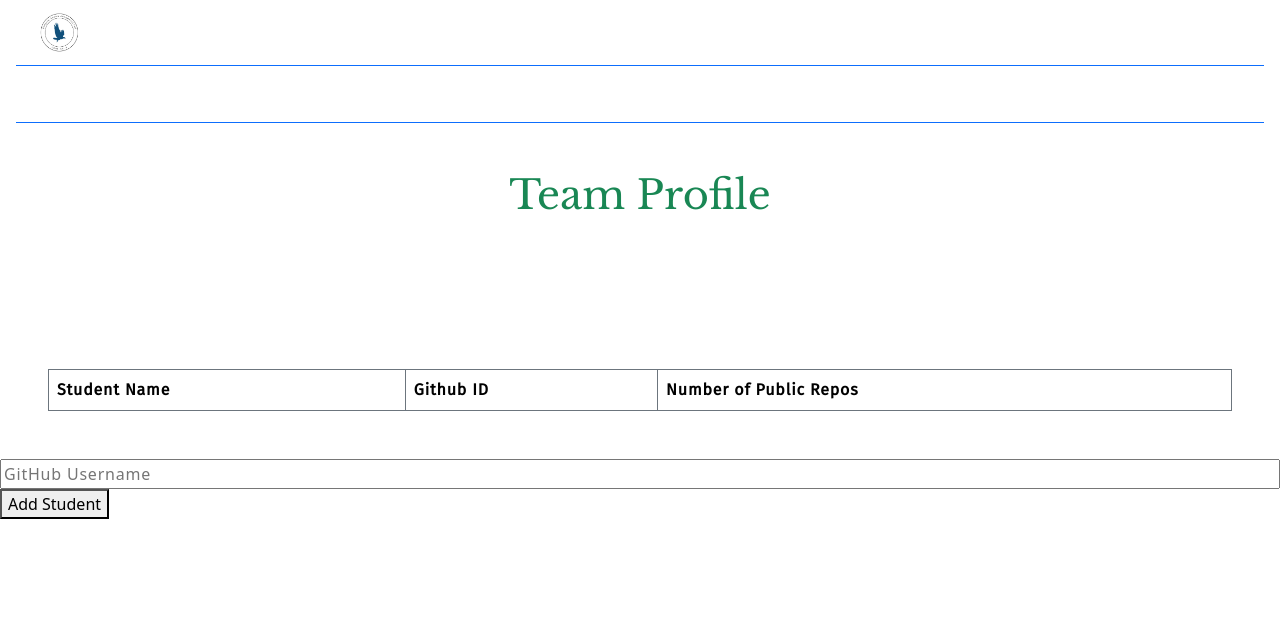
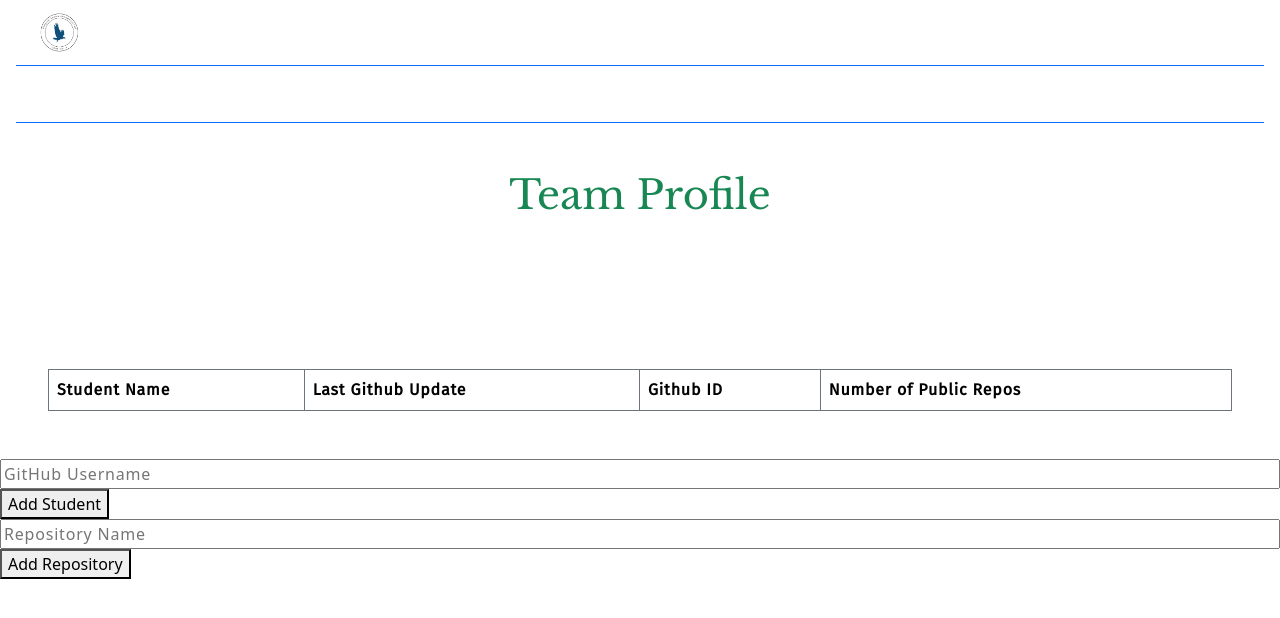
Before and after one commit to saumyapalk23/codingprojfontend, a Jekyll site: the page built from teamProfileDatabaseGITHUBAPITEST copy.md, in a window 1280 px wide. Shown: the top 618 px of the page. Built offline with Jekyll 4.4.1, drawn with Linux system fonts in a browser that asks for light colours; our own code applies the rules of GitHub Pages for plain Markdown files; the repository's description, which GitHub fills in, is left out; part of the change alters nothing that is shown.

````diff
--- a/teamProfileDatabaseGITHUBAPITEST copy.md
+++ b/teamProfileDatabaseGITHUBAPITEST copy.md
@@ -8,6 +8,7 @@
                 <thead>
                     <tr>
                         <th scope="col"> Student Name </th>
+                        <th scope="col"> Last Github Update </th>
                         <th scope="col"> Github ID </th>
                         <!-- <th scope="col">Blog</th>
                         <th scope="col">Github Insights</th> -->
@@ -24,6 +25,8 @@
             <input type="text" id="username" placeholder="GitHub Username">
             <button onclick="addStudent()">Add Student</button>
             <!--<button onclick="fetchTotalCommits()">Fetch Total Commits</button> -->
+			<input type="text" id="repo" placeholder="Repository Name">
+			<button onclick="addRepo()">Add Repository</button>
         </div>
         <script>
             function addStudent() {
@@ -38,6 +41,8 @@
                 var newRow = tableBody.insertRow();
                 var studentNameCell = newRow.insertCell();
                 studentNameCell.textContent = " ";
+                var lastUpdateCell = newRow.insertCell();
+                lastUpdateCell.textContent = " ";
                 var userNameCell = newRow.insertCell();
                 userNameCell.textContent = userNameInput.value;
                 var totalCommitsCell = newRow.insertCell();
@@ -46,7 +51,7 @@
                 var fetchCommitsButton = document.createElement('button');
                 fetchCommitsButton.textContent = 'Fetch Data';
                 fetchCommitsButton.onclick = function() {
-                fetchTotalCommits(userNameInput.value, studentNameCell, totalCommitsCell);
+                fetchGitData(userNameInput.value, studentNameCell, totalCommitsCell, lastUpdateCell);
                 };
                 buttonCell.appendChild(fetchCommitsButton);
                 //reset fields
@@ -56,19 +61,53 @@
                 // row.insertCell(1).innerHTML = userName.value;
                 // row.insertCell(2).innerHTML = 0;
         }
-        function fetchTotalCommits(username, studentCell, commitsCell) {
+		function addRepo(){
+			var repoNameInput = document.getElementById("repo")
+			var repoName = repoNameInput.value;
+			var tableHeader = document.querySelector('#table-container thead tr');
+			var tableBody = document.getElementById('students');
+			var rows = tableBody.getElementsByTagName('tr');
+			var newHeaderCell = document.createElement('th');
+			newHeaderCell.textContent = repoName;
+			tableHeader.appendChild(newHeaderCell);
+			var newHeaderCell = document.createElement('th');
+			newHeaderCell.textContent = repoName;
+			tableHeader.appendChild(newHeaderCell);
+			//const url = `https://api.github.com/repos/rebecca-123/${repoName}/commits?author=MAnn223`;
+		}
+		```javascript
+import config from './config.json';
+        function fetchGitData(username, studentCell, commitsCell, lastupdateCell) {
             const url = `https://api.github.com/users/${username}`;
             // var tableBody = document.getElementById('students');
             // var numRows = tableBody.getElementsByTagName('tr');
             fetch(url)
-    .then(response => response.json())
-    .then(data => {
-      commitsCell.textContent = data.public_repos;
-      studentCell.textContent = data.name;
-    })
-    .catch(error => console.error(error));
-        }
-            // const userName = ;
+				.then(response => response.json())
+				.then(data => {
+				  commitsCell.textContent = data.public_repos;
+				  studentCell.textContent = data.name;
+				lastupdateCell.textContent = data.updated_at;
+				})
+				.catch(error => console.error(error));
+		const repoName = document.getElementById("repo").value;
+		const token = config.githubToken;
+		const headers = {
+        Authorization: `Bearer ${token}`
+        };
+		const repoUrl = `https://api.github.com/repos/rebecca-123/${repoName}/commits?author=${username}`
+		if (repoName !== '') {
+			fetch(repoUrl, { headers })
+			.then(response => response.json())
+			.then(repoData => {
+			const totalCommits = repoData.length; //endpoint returns all commits, loop through
+			const row = commitsCell.parentNode;
+			const commitsIndex = Array.from(commitsCell.parentNode.children).indexOf(commitsCell);
+		     const repoCommitsCell = commitsCell.parentNode.insertCell(commitsIndex + 1);
+			  repoCommitsCell.textContent = totalCommits;
+			})
+		.catch(error => console.error(error));
+					}
+      // const userName = ;
             // fetch('test.json')
             // .then(response => response.json())
             // .then(data => {
````
Also changed, not shown: 1 other file.
